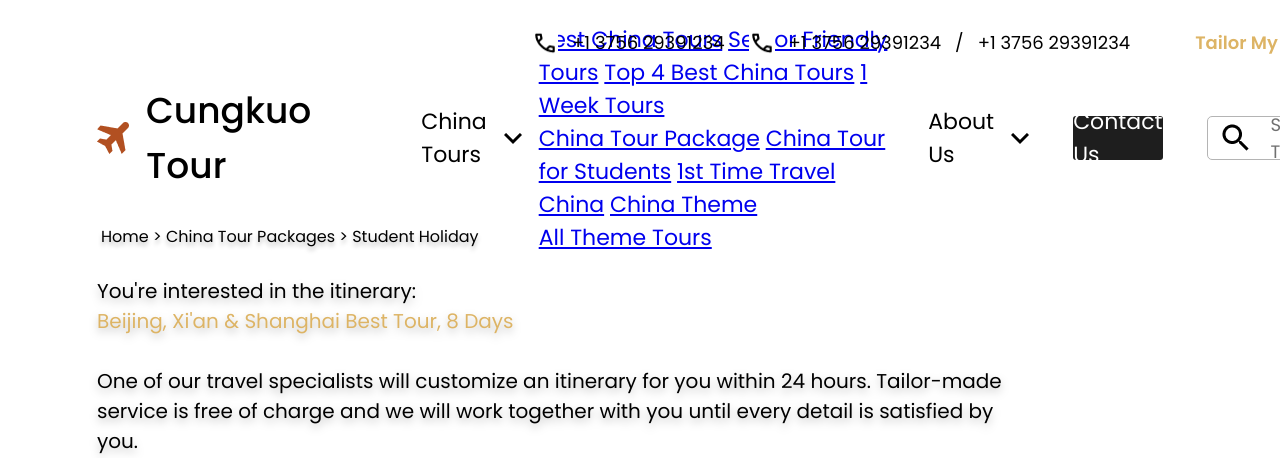
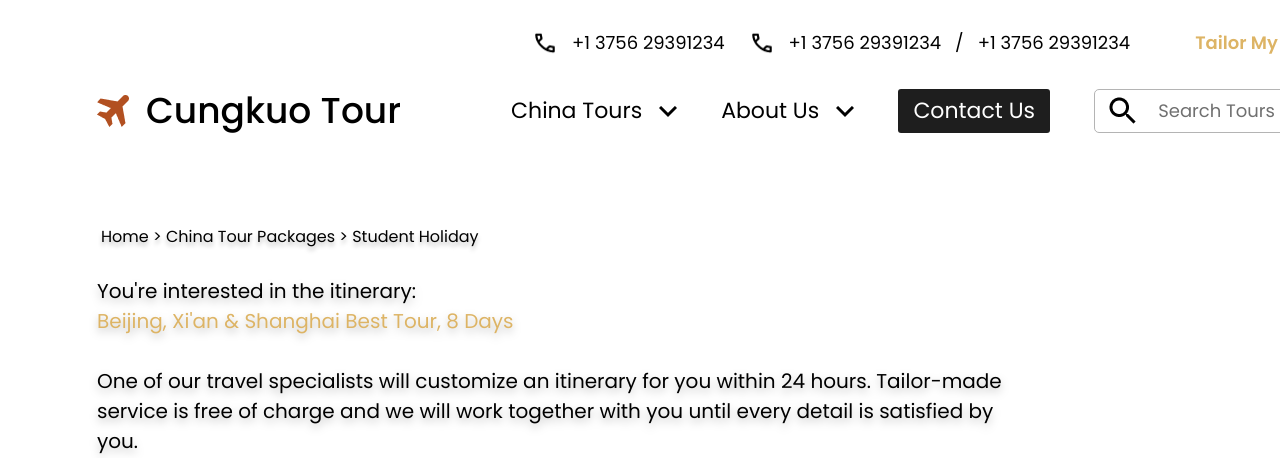
Before and after one commit to adtyfathan/projek-prak-pemweb, a PHP site: page /public/html/get-quote.php in a window 1280 px wide. Shown: the top 458 px of the page. Run offline with PHP 8.4, Linux system fonts and the light colour scheme.

Commit message:
Update get-quote.css

```diff
--- a/public/css/get-quote.css
+++ b/public/css/get-quote.css
@@ -84,6 +84,62 @@ body {
     align-items: center;
     justify-content: flex-start;
     gap: 8px;
+    position: relative;
+}
+.dropdown_menu {
+    display: none;
+    position: absolute;
+    top: 100%;
+    left: 0;
+    background-color: #fff;
+    width: 700px;
+    padding: 20px;
+    box-shadow: 0 4px 8px rgba(0, 0, 0, 0.1);
+    border: 1px solid #ddd;
+    z-index: 1000;
+}
+.dropdown-columns {
+    display: flex;
+    justify-content: center;
+    gap: 30px;
+}
+
+.dropdown-column {
+    display: flex;
+    flex-direction: column;
+    gap: 10px;
+}
+.dropdown-column a {
+    text-decoration: none;
+    color: black;
+    font-size: 16px;
+    border-bottom: 1px solid black;
+    padding-bottom: 5px;
+    transition: color 0.3s ease;
+}
+.dropdown-column a:hover {
+    color: #ddb465;
+}
+.dropdown-button {
+    text-align: center;
+    margin-top: 20px;
+}
+.all-theme-tours-button {
+    display: inline-block;
+    background-color: #fff;
+    color: #ddb465;
+    padding: 10px;
+    border: 1px solid #ddb465;
+    border-radius: 10px;
+    text-decoration: none;
+    font-size: 22px;
+}
+.all-theme-tours-button:hover {
+    background-color: #ddb465;
+    color: #fff;
+}
+.china-tours-parent:hover .dropdown_menu {
+    display: block;
 }
 .contact-us-wrapper {
     width: 152px;
```
